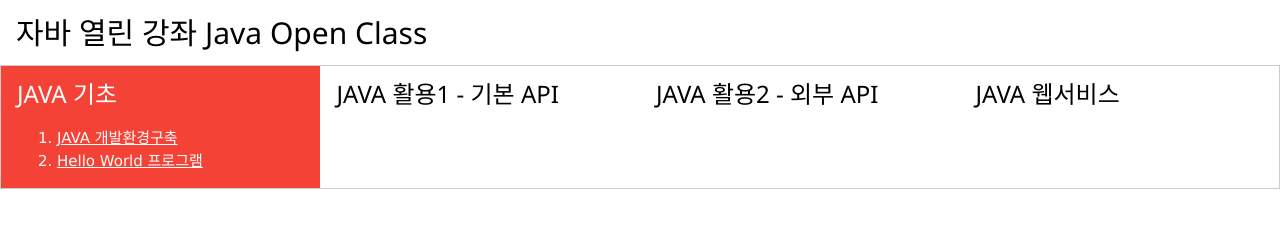
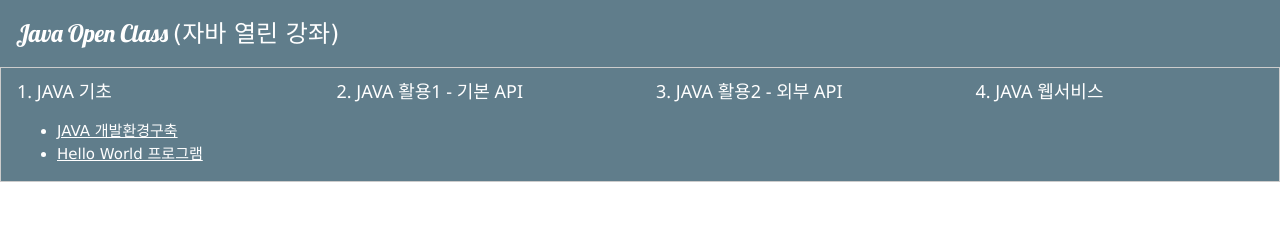
Before and after one commit to javaopenclass/javaopenclass.github.io, a plain HTML site: page index.html in a window 1280 px wide. Drawn offline with nearby package versions, Linux system fonts and the light colour scheme.

Commit message:
w3.css 스타일 적용

```diff
--- a/index.html
+++ b/index.html
@@ -4,33 +4,42 @@
 	<title>자바 열린 강좌 전체 목차</title>
 	<meta name="viewport" content="width=device-width, initial-scale=1">
 	<link rel="stylesheet" href="https://www.w3schools.com/w3css/4/w3.css">
+	<link rel="stylesheet" href="https://fonts.googleapis.com/css?family=Lobster">
+	<style>
+		.w3-lobster {
+  			font-family: "Lobster", serif;
+		}
+	</style>
 </head>
 <body>
 	<!-- 제목 컨테이너 -->
-	<div class="w3-container">
-		<h2>자바 열린 강좌 Java Open Class</h2>
+	<div class="w3-container w3-blue-grey">
+		<p style="color:#fff">
+			<span class="w3-lobster w3-xlarge">Java Open Class</span>
+			<span class="w3-xlarge">(자바 열린 강좌)</span>
+		</p>
 	</div>
 
 	<!-- 전체 목차 컨테이너-->
-	<div class="w3-row w3-border">
-		<div class="w3-quarter w3-container w3-red">
-			<h3>JAVA 기초</h3>
-			<ol>
+	<div class="w3-row w3-border w3-blue-grey">
+		<div class="w3-quarter w3-container">
+			<h5>1. JAVA 기초</h5>
+			<ul>
 				<li><a href="https://cafe.naver.com/javaopenclass" target=_blank>JAVA 개발환경구축</a></li>
 				<li><a href="https://cafe.naver.com/javaopenclass" target=_blank>Hello World 프로그램</a></li>
-			</ol>
+			</ul>
 		</div>
 
 		<div class="w3-quarter w3-container">
-			<h3>JAVA 활용1 - 기본 API</h3>
+			<h5>2. JAVA 활용1 - 기본 API</h5>
 		</div>
 
 		<div class="w3-quarter w3-container">
-			<h3>JAVA 활용2 - 외부 API</h3>
+			<h5>3. JAVA 활용2 - 외부 API</h5>
 		</div>
 
 		<div class="w3-quarter w3-container">
-			<h3>JAVA 웹서비스</h3>
+			<h5>4. JAVA 웹서비스</h5>
 		</div>
 	</div>
 </body>
```
